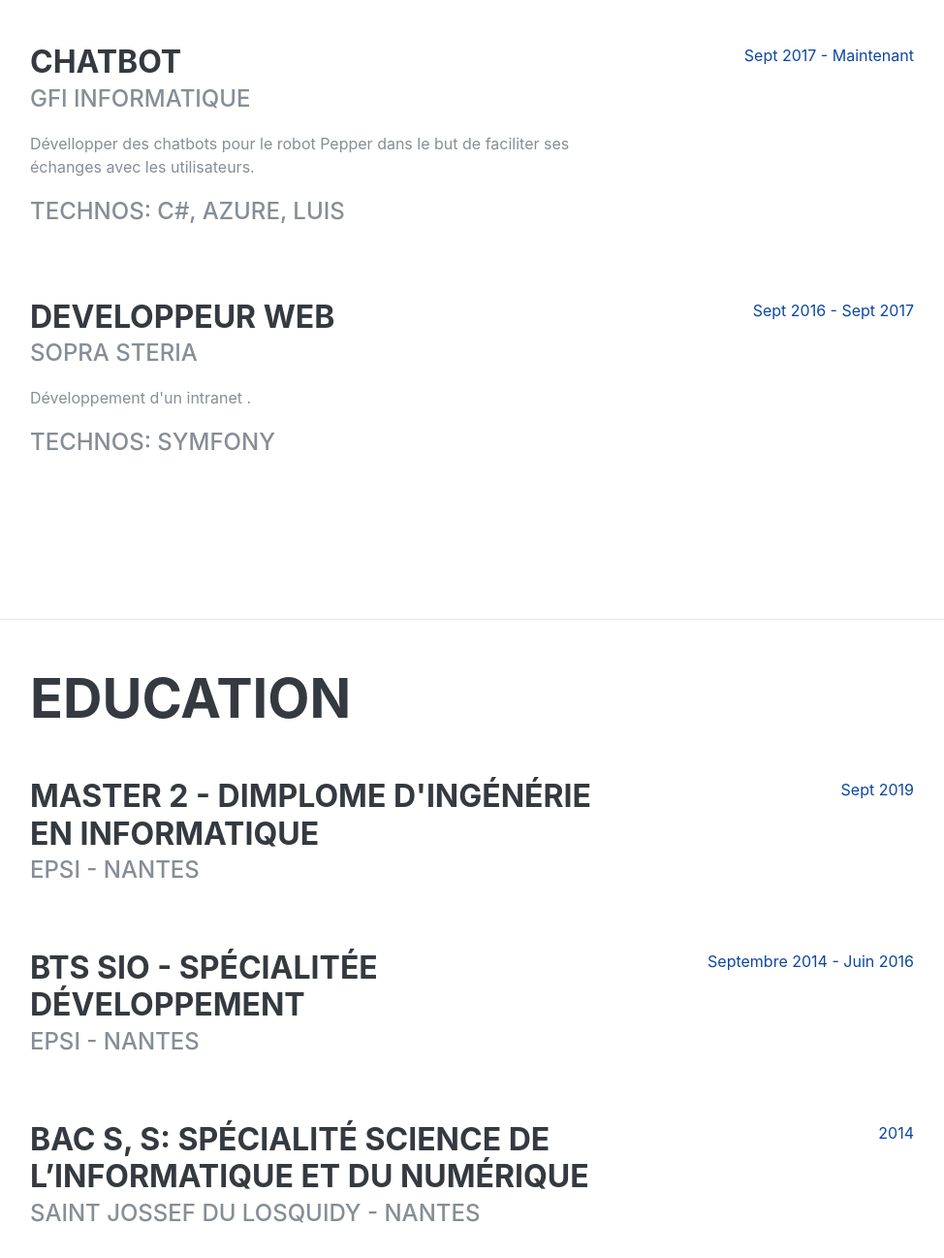
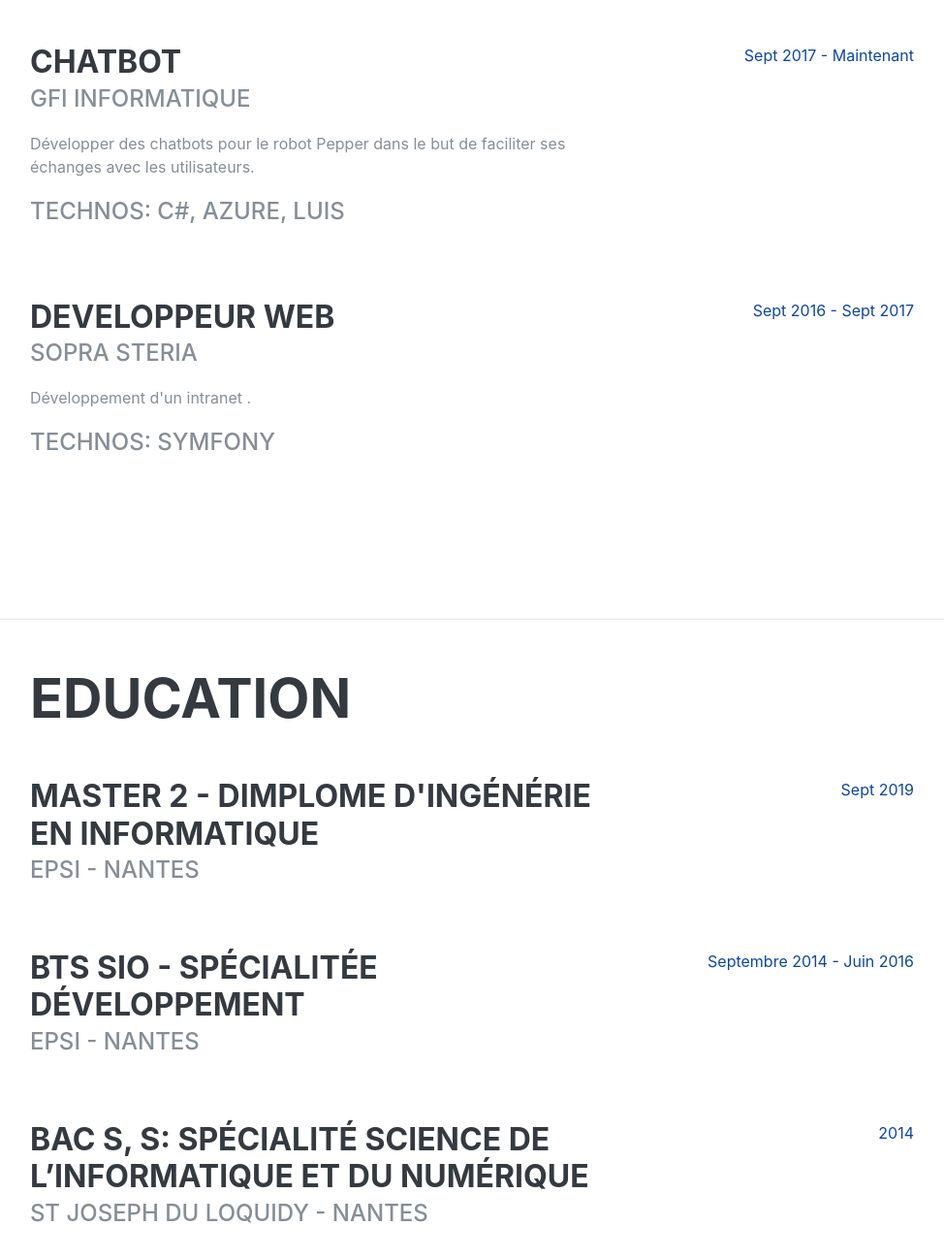
Before and after one commit to JacquesLesur/JacquesLesur.github.io, a plain HTML site: page index.html in a window 1280 px wide. Shown: the part 963-2260 px from the top of the page at 97% size, without its empty margins (289-1263 px from the left). Drawn offline with Linux system fonts and the light colour scheme; a web font is replaced by a local one.

Commit message:
orthographe

```diff
--- a/index.html
+++ b/index.html
@@ -94,7 +94,7 @@
             <div class="resume-content mr-auto">
               <h3 class="mb-0">Chatbot </h3>
               <div class="subheading mb-3">GFI Informatique</div>
-              <p>Dévellopper des chatbots pour le robot Pepper dans le but de faciliter ses échanges avec les utilisateurs.</p>
+              <p>Développer des chatbots pour le robot Pepper dans le but de faciliter ses échanges avec les utilisateurs.</p>
               <div class="subheading mb-4">Technos: C#, Azure, LUIS</div>
             </div>
 
@@ -149,7 +149,7 @@
           <div class="resume-item d-flex flex-column flex-md-row mb-5">
             <div class="resume-content mr-auto">
               <h3 class="mb-0">BAC S, S: Spécialité Science de l’Informatique et du Numérique</h3>
-              <div class="subheading mb-3">Saint Jossef du Losquidy - NANTES</div>
+              <div class="subheading mb-3">St Joseph du Loquidy - NANTES</div>
 
             </div>
             <div class="resume-date text-md-right">
```
